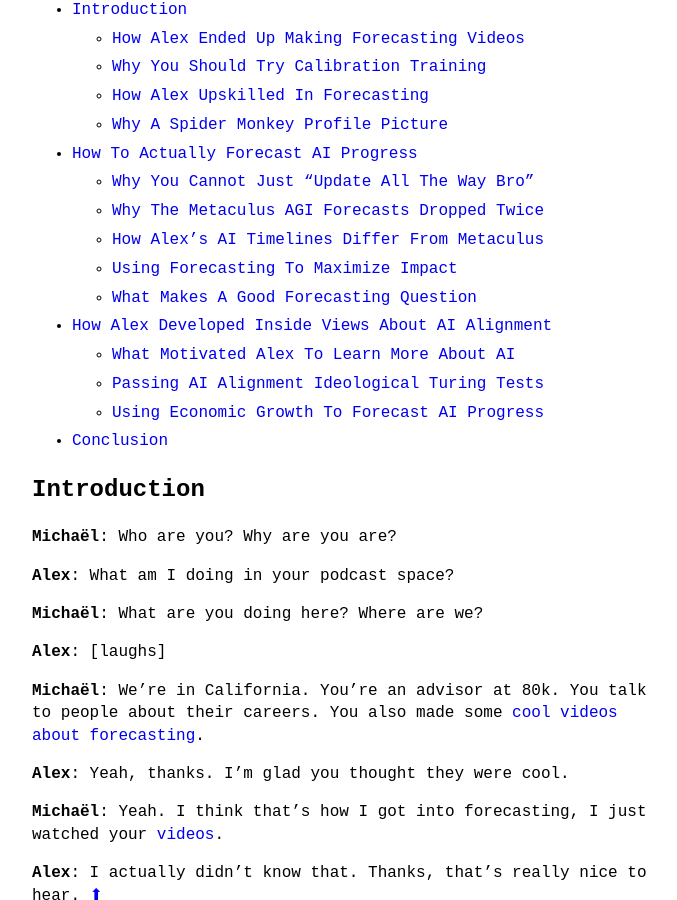
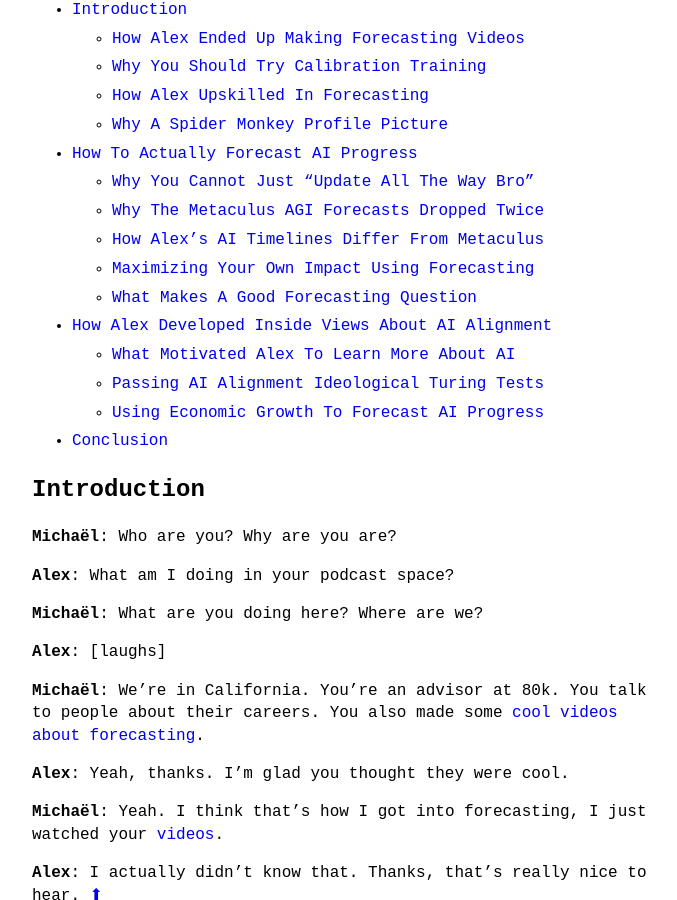
Before and after one commit to theinsideview/theinsideview.github.io, a Jekyll site: the page built from _posts/2022-09-05-alex.md, in a window 1280 px wide and 900 px high, scrolled down 1103 px. Shown: the whole window, without its empty margins (288-965 px from the left). Built offline with Jekyll 4.4.1, drawn with Linux system fonts in a browser that asks for light colours; some of the changed text lies outside the part shown.

Commit message:
headline

```diff
--- a/_posts/2022-09-05-alex.md
+++ b/_posts/2022-09-05-alex.md
@@ -25,7 +25,7 @@
     * [Why You Cannot Just "Update All The Way Bro"](#why-you-cannot-just-update-all-the-way-bro)
     * [Why The Metaculus AGI Forecasts Dropped Twice](#why-the-metaculus-agi-forecasts-dropped-twice)
     * [How Alex's AI Timelines Differ From Metaculus](#how-alexs-ai-timelines-differ-from-metaculus)
-    * [Using Forecasting To Maximize Impact](#using-forecasting-to-maximize-impact)
+    * [Maximizing Your Own Impact Using Forecasting](#maximizing-your-own-impact-using-forecasting)
     * [What Makes A Good Forecasting Question](#what-makes-a-good-forecasting-question)
 * [How Alex Developed Inside Views About AI Alignment](#how-alex-developed-inside-views-about-ai-alignment)
     * [What Motivated Alex To Learn More About AI](#what-motivated-alex-to-learn-more-about-ai)
@@ -374,7 +374,7 @@
 It is a very slight adjustment to the transformer architecture. <a href="#outline">⬆</a>
 
 
-## Using Forecasting To Maximize Impact
+## Maximizing Your Own Impact Using Forecasting
 
 **Michaël**:
 Interesting. Maybe we can move on to forecasting other things. I think you mentioned that you could apply those forecasting techniques for thinking about jobs or career. This is kind of the thing you do [crosstalk 00:27:48] not AI.
```
